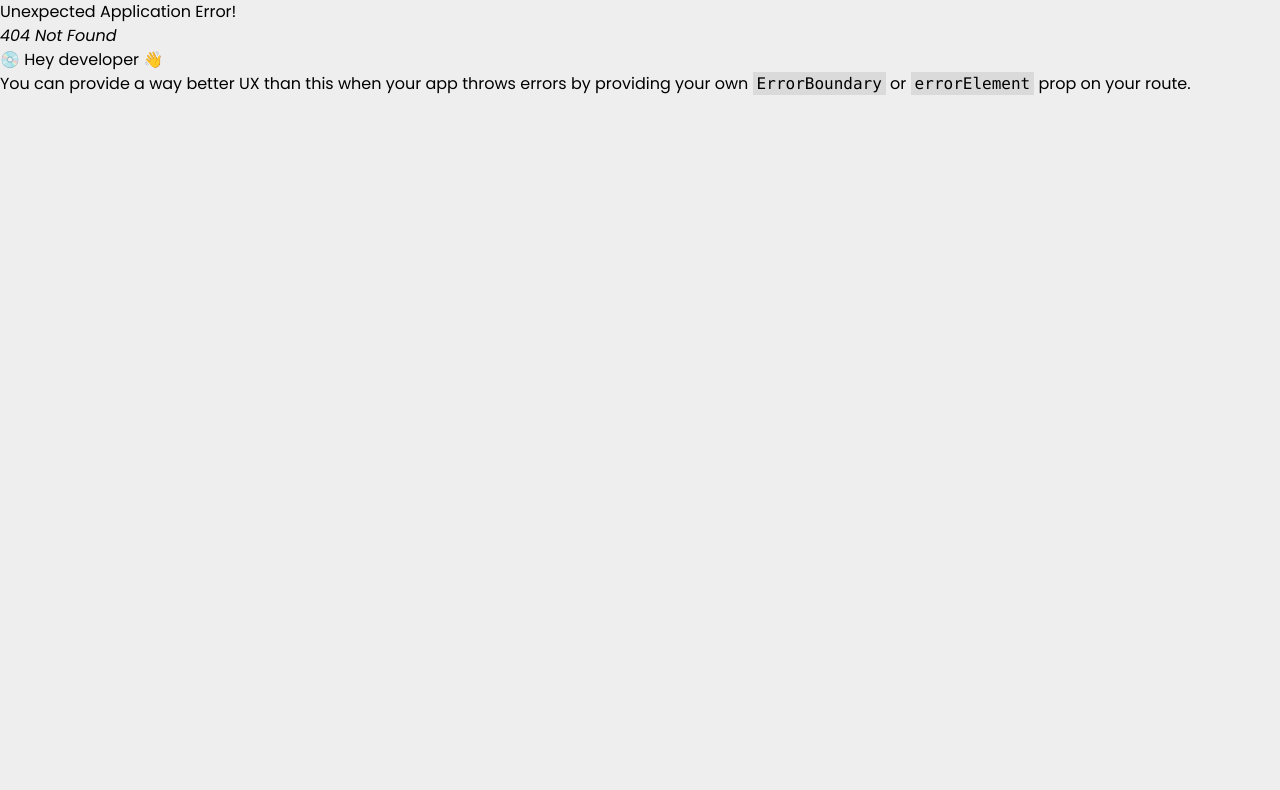
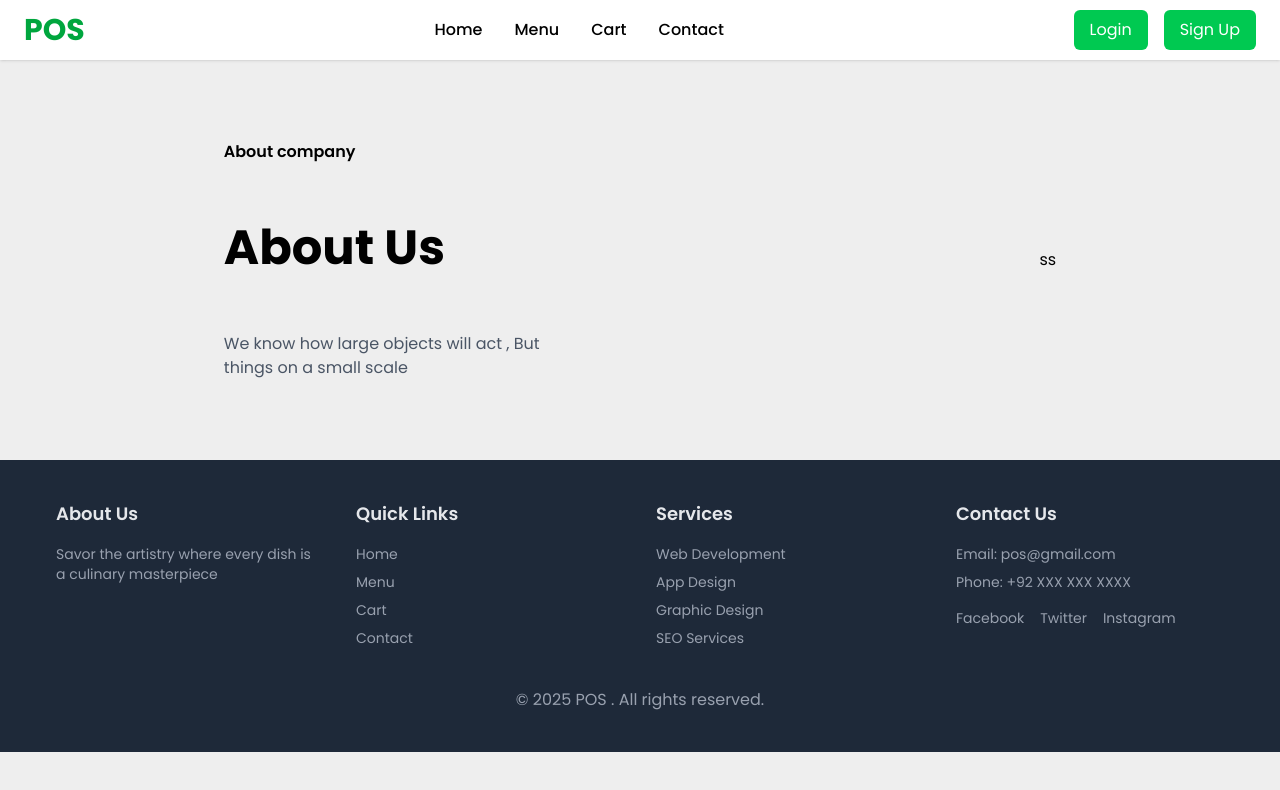
Before and after one commit to MuhammadMohsin310/Cloth, a React (Vite) app in the folder Frontend/: page /about in a window 1280 px wide. Before the commit this address had no page. Shown: the top 790 px of the page. Built offline with nearby package versions, Linux system fonts and the light colour scheme.

Commit message:
About Page
..

```diff
--- a/Frontend/src/main.jsx
+++ b/Frontend/src/main.jsx
@@ -6,6 +6,7 @@ import './index.css'
 import { createRoutesFromElements, Route, Router } from 'react-router-dom'
 import Layout from './components/Layout'
 import { createBrowserRouter , RouterProvider } from'react-router-dom'
+import About from './pages/About'
 // import Home from './pages/Home'
 
 // Define router
@@ -15,7 +16,8 @@ const router = createBrowserRouter(
     <Route>
 
       <Route path="/" element={<Layout />}>
-      {/* <Route path="/" element={<Home/>} /> */}
+
+      <Route path="about" element={<About/>} />
       {/* <Route path="/menu" element={<Menu />} />
       <Route path="/contact" element={<Contact />} />
       <Route path="/menu" element={<Menu />} />
--- /dev/null
+++ b/Frontend/src/pages/About.jsx
@@ -0,0 +1,22 @@
+import React from "react";
+
+const About = () => {
+  return (
+    <>
+      <section className="w-full h-auto  flex justify-center">
+        {/* Hero section Container */}
+        <div className="flex justify-around my-20  w-full  items-center">
+          <div className="flex flex-col gap-15 max-w-92">
+            <div ><p className="font-semibold">About company</p></div>
+            <div><h1 className="text-5xl font-bold">About Us</h1></div>
+            <div><p className="text-gray-600">We know how large objects will act , But things on a small scale</p></div>
+          </div>
+          <div>ss</div>
+        </div>
+        {/* Hero section Container */}
+      </section>
+    </>
+  );
+};
+
+export default About;
```
